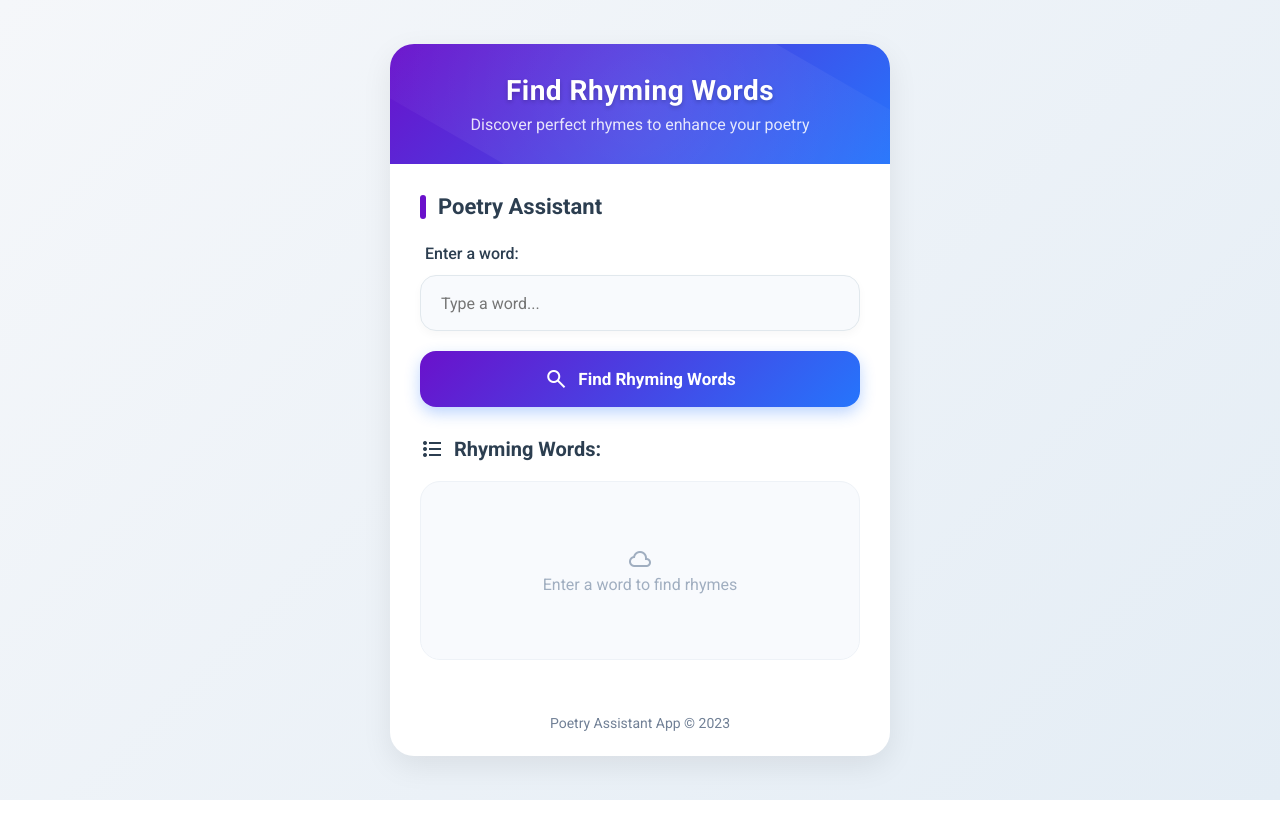
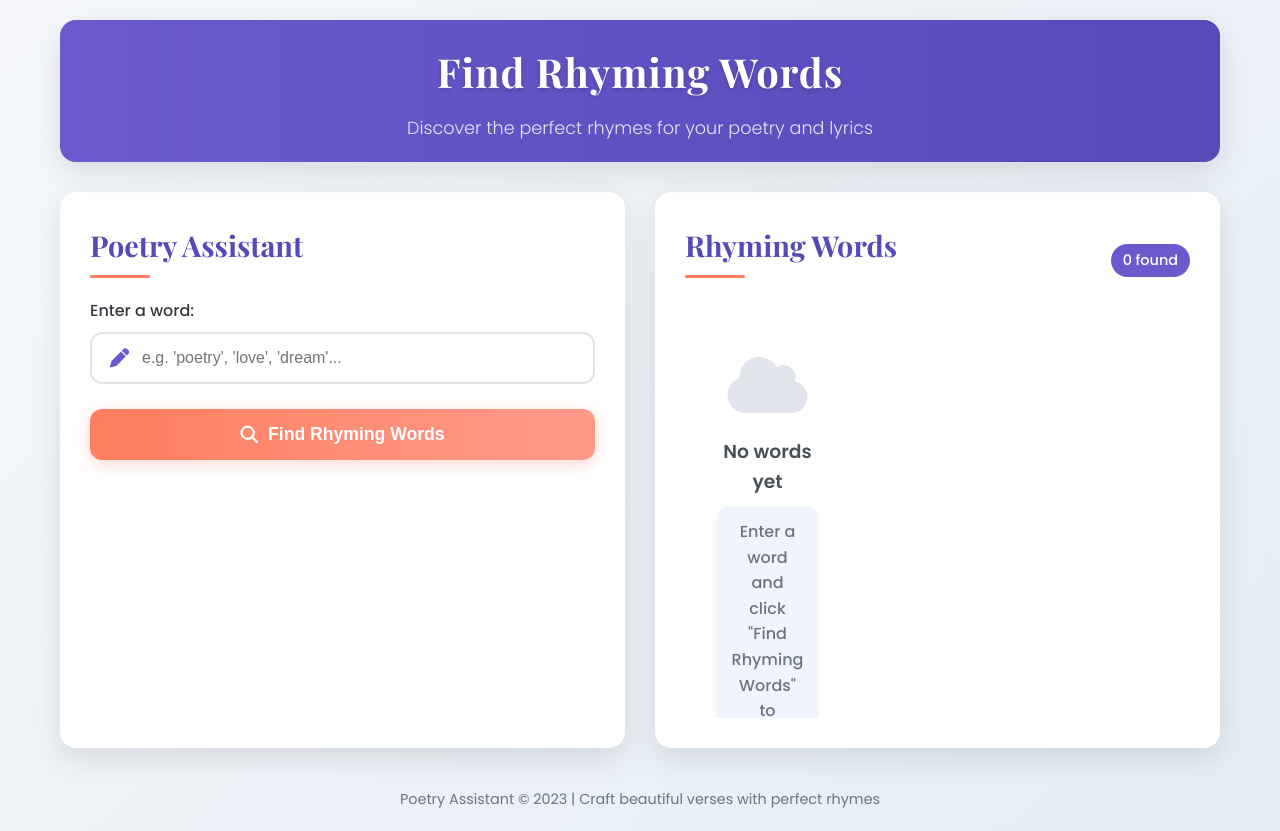
Before and after one commit to MeekBerbenburgh/POETRY-FILE, a plain HTML site: page index.html in a window 1280 px wide. Before the commit the page ends 800 px from the top, so only its background shows below. Drawn offline with nearby package versions, Linux system fonts and the light colour scheme.

Commit message:
Update index.html
5

```diff
--- a/index.html
+++ b/index.html
@@ -3,246 +3,280 @@
 <head>
     <meta charset="UTF-8">
     <meta name="viewport" content="width=device-width, initial-scale=1.0">
-    <title>Poetry Assistant App</title>
-    <link rel="stylesheet" href="https://fonts.googleapis.com/css2?family=Roboto:wght@300;400;500;700&display=swap">
-    <link rel="stylesheet" href="https://fonts.googleapis.com/css2?family=Material+Symbols+Outlined:opsz,wght,FILL,GRAD@20..48,100..700,0..1,-50..200">
+    <title>Poetry Assistant | Modern Rhyme Finder</title>
+    <link rel="stylesheet" href="https://cdnjs.cloudflare.com/ajax/libs/font-awesome/6.4.0/css/all.min.css">
+    <link href="https://fonts.googleapis.com/css2?family=Poppins:wght@300;400;500;600;700&family=Playfair+Display:wght@400;500;700&display=swap" rel="stylesheet">
     <style>
         * {
             margin: 0;
             padding: 0;
             box-sizing: border-box;
-            font-family: 'Roboto', sans-serif;
+        }
+
+        :root {
+            --primary: #6a5acd;
+            --primary-dark: #5649b8;
+            --secondary: #ff7e5f;
+            --light: #f8f9fa;
+            --dark: #343a40;
+            --success: #28a745;
+            --card-bg: #ffffff;
+            --shadow: 0 10px 30px rgba(0, 0, 0, 0.1);
+            --transition: all 0.3s ease;
         }
 
         body {
+            font-family: 'Poppins', sans-serif;
             background: linear-gradient(135deg, #f5f7fa 0%, #e4edf5 100%);
+            color: var(--dark);
+            line-height: 1.6;
             min-height: 100vh;
-            display: flex;
-            justify-content: center;
-            align-items: center;
             padding: 20px;
-            color: #333;
         }
 
         .container {
-            width: 100%;
-            max-width: 500px;
-            background: white;
-            border-radius: 24px;
-            box-shadow: 0 10px 30px rgba(0, 0, 0, 0.08);
-            overflow: hidden;
+            max-width: 1200px;
+            margin: 0 auto;
+            padding: 0 20px;
         }
 
-        .header {
-            background: linear-gradient(135deg, #6a11cb 0%, #2575fc 100%);
-            padding: 30px 20px;
-            text-align: center;
+        .nav {
+            background: linear-gradient(90deg, var(--primary) 0%, var(--primary-dark) 100%);
+            padding: 20px 30px;
+            border-radius: 16px;
+            box-shadow: var(--shadow);
+            margin-bottom: 30px;
             position: relative;
             overflow: hidden;
         }
 
-        .header::before {
+        .nav::before {
             content: "";
             position: absolute;
-            top: -50%;
-            left: -50%;
-            width: 200%;
-            height: 200%;
-            background: radial-gradient(circle, rgba(255,255,255,0.1) 0%, rgba(255,255,255,0) 70%);
-            transform: rotate(30deg);
+            top: -10px;
+            left: -10px;
+            right: -10px;
+            bottom: -10px;
+            background: linear-gradient(90deg, var(--primary) 0%, var(--secondary) 100%);
+            z-index: -1;
+            filter: blur(20px);
+            opacity: 0.5;
         }
 
-        h1 {
+        .nav h1 {
             color: white;
-            font-size: 28px;
+            text-align: center;
+            font-size: 2.5rem;
             font-weight: 700;
-            margin-bottom: 8px;
-            position: relative;
+            letter-spacing: 1px;
             text-shadow: 0 2px 4px rgba(0,0,0,0.2);
-            letter-spacing: 0.5px;
+            font-family: 'Playfair Display', serif;
         }
 
-        .header p {
-            color: rgba(255, 255, 255, 0.85);
-            font-size: 16px;
-            max-width: 400px;
-            margin: 0 auto;
-            position: relative;
+        .nav p {
+            color: rgba(255,255,255,0.85);
+            text-align: center;
+            font-size: 1.1rem;
+            max-width: 600px;
+            margin: 10px auto 0;
+            font-weight: 300;
         }
 
         .content {
+            display: flex;
+            gap: 30px;
+            flex-wrap: wrap;
+        }
+
+        .input-section {
+            flex: 1;
+            min-width: 300px;
+            background: var(--card-bg);
+            border-radius: 16px;
             padding: 30px;
+            box-shadow: var(--shadow);
+        }
+
+        .result-section {
+            flex: 1;
+            min-width: 300px;
+            background: var(--card-bg);
+            border-radius: 16px;
+            padding: 30px;
+            box-shadow: var(--shadow);
+            display: flex;
+            flex-direction: column;
         }
 
         h2 {
-            font-size: 22px;
-            color: #2c3e50;
-            margin-bottom: 25px;
-            font-weight: 600;
+            font-family: 'Playfair Display', serif;
+            color: var(--primary-dark);
+            margin-bottom: 20px;
+            font-size: 1.8rem;
             position: relative;
-            display: flex;
-            align-items: center;
-            gap: 12px;
+            padding-bottom: 10px;
         }
 
-        h2::before {
+        h2::after {
             content: "";
-            display: block;
-            width: 6px;
-            height: 24px;
-            background: #6a11cb;
+            position: absolute;
+            bottom: 0;
+            left: 0;
+            width: 60px;
+            height: 3px;
+            background: var(--secondary);
             border-radius: 3px;
         }
 
         .input-group {
-            margin-bottom: 30px;
+            margin-bottom: 25px;
         }
 
         label {
             display: block;
+            margin-bottom: 8px;
             font-weight: 500;
-            margin-bottom: 12px;
-            color: #2c3e50;
-            font-size: 16px;
-            padding-left: 5px;
+            color: var(--dark);
         }
 
         .input-container {
             position: relative;
-            margin-bottom: 20px;
         }
 
-        #userInput {
+        input[type="text"] {
             width: 100%;
-            padding: 16px 20px;
-            border: none;
-            border-radius: 16px;
-            font-size: 16px;
-            transition: all 0.3s ease;
-            background: #f8fafd;
-            box-shadow: 0 4px 10px rgba(0, 0, 0, 0.03);
-            border: 1px solid #e1e8ed;
-            height: 56px;
+            padding: 15px 20px 15px 50px;
+            border: 2px solid #e1e5eb;
+            border-radius: 12px;
+            font-size: 1rem;
+            transition: var(--transition);
+            outline: none;
         }
 
-        #userInput:focus {
-            outline: none;
-            border-color: #6a11cb;
-            box-shadow: 0 0 0 4px rgba(106, 17, 203, 0.1);
+        input[type="text"]:focus {
+            border-color: var(--primary);
+            box-shadow: 0 0 0 3px rgba(106, 90, 205, 0.2);
+        }
+
+        .input-icon {
+            position: absolute;
+            left: 20px;
+            top: 50%;
+            transform: translateY(-50%);
+            color: var(--primary);
+            font-size: 1.2rem;
         }
 
         button {
-            background: linear-gradient(135deg, #6a11cb 0%, #2575fc 100%);
+            background: linear-gradient(90deg, var(--secondary) 0%, #ff9a8b 100%);
             color: white;
             border: none;
+            padding: 15px 30px;
+            font-size: 1.1rem;
+            font-weight: 600;
+            border-radius: 12px;
+            cursor: pointer;
+            transition: var(--transition);
+            box-shadow: 0 4px 15px rgba(255, 126, 95, 0.3);
             width: 100%;
-            padding: 16px;
-            border-radius: 16px;
-            font-size: 17px;
-            font-weight: 600;
-            cursor: pointer;
-            transition: all 0.3s ease;
-            box-shadow: 0 6px 15px rgba(37, 117, 252, 0.3);
             display: flex;
+            align-items: center;
             justify-content: center;
-            align-items: center;
             gap: 10px;
-            height: 56px;
         }
 
         button:hover {
-            transform: translateY(-2px);
-            box-shadow: 0 8px 20px rgba(37, 117, 252, 0.4);
+            transform: translateY(-3px);
+            box-shadow: 0 7px 20px rgba(255, 126, 95, 0.4);
         }
 
         button:active {
             transform: translateY(0);
         }
 
-        h3 {
-            font-size: 20px;
-            color: #2c3e50;
+        .result-header {
+            display: flex;
+            justify-content: space-between;
+            align-items: center;
             margin-bottom: 20px;
-            font-weight: 600;
-            display: flex;
-            align-items: center;
-            gap: 10px;
+        }
+
+        .result-count {
+            background: var(--primary);
+            color: white;
+            padding: 5px 12px;
+            border-radius: 20px;
+            font-size: 0.9rem;
+            font-weight: 500;
         }
 
         #result {
-            background: #f8fafd;
-            border-radius: 20px;
-            padding: 25px;
-            min-height: 150px;
-            border: 1px solid #eef2f7;
             display: grid;
             grid-template-columns: repeat(auto-fill, minmax(120px, 1fr));
             gap: 15px;
+            flex-grow: 1;
+            max-height: 400px;
+            overflow-y: auto;
+            padding: 5px;
         }
 
-        .word-card {
-            background: white;
-            padding: 15px;
-            border-radius: 14px;
+        #result p {
+            background: #f0f4ff;
+            padding: 12px 15px;
+            border-radius: 10px;
             text-align: center;
             font-weight: 500;
-            box-shadow: 0 4px 12px rgba(0, 0, 0, 0.03);
-            transition: all 0.3s ease;
-            border: 1px solid #f0f4f8;
-            animation: popIn 0.4s ease-out;
-            font-size: 17px;
+            box-shadow: 0 3px 8px rgba(0,0,0,0.05);
+            transition: var(--transition);
+            cursor: default;
         }
 
-        .word-card:hover {
+        #result p:hover {
+            background: var(--primary);
+            color: white;
             transform: translateY(-3px);
-            box-shadow: 0 6px 15px rgba(0, 0, 0, 0.08);
-            border-color: #e1e8ed;
-        }
-
-        @keyframes popIn {
-            0% { opacity: 0; transform: scale(0.8); }
-            100% { opacity: 1; transform: scale(1); }
         }
 
         .empty-state {
-            grid-column: 1 / -1;
+            display: flex;
+            flex-direction: column;
+            align-items: center;
+            justify-content: center;
             text-align: center;
-            padding: 40px 0;
-            color: #a0aec0;
-            font-size: 16px;
+            flex-grow: 1;
+            color: #6c757d;
+            padding: 30px;
+        }
+
+        .empty-state i {
+            font-size: 4rem;
+            margin-bottom: 20px;
+            color: #e1e5eb;
+        }
+
+        .empty-state h3 {
+            font-weight: 600;
+            margin-bottom: 10px;
+            color: #495057;
         }
 
         .footer {
             text-align: center;
-            color: #718096;
-            padding: 25px;
-            font-size: 14px;
+            margin-top: 40px;
+            color: #6c757d;
+            font-size: 0.9rem;
         }
 
-        .icon {
-            font-size: 22px;
-            vertical-align: middle;
+        @media (max-width: 768px) {
+            .content {
+                flex-direction: column;
             }
 
-        @media (max-width: 500px) {
-            .container {
-                border-radius: 20px;
-            }
-
-            .content {
-                padding: 25px;
-            }
-
-            h1 {
-                font-size: 24px;
-            }
-
-            h2 {
-                font-size: 20px;
+            .nav h1 {
+                font-size: 2rem;
             }
 
             #result {
-                padding: 20px;
                 grid-template-columns: repeat(auto-fill, minmax(100px, 1fr));
             }
         }
@@ -250,100 +284,144 @@
 </head>
 <body>
     <div class="container">
-        <div class="header">
+        <div class="nav">
             <h1>Find Rhyming Words</h1>
-            <p>Discover perfect rhymes to enhance your poetry</p>
+            <p>Discover the perfect rhymes for your poetry and lyrics</p>
         </div>
 
         <div class="content">
+            <div class="input-section">
                 <h2>Poetry Assistant</h2>
 
                 <div class="input-group">
                     <label for="userInput">Enter a word:</label>
                     <div class="input-container">
-                    <input type="text" id="userInput" placeholder="Type a word..." />
+                        <i class="fas fa-pen input-icon"></i>
+                        <input type="text" id="userInput" placeholder="e.g. 'poetry', 'love', 'dream'...">
                     </div>
+                </div>
+
                 <button onclick="fetchAndFindRhymingWords()">
-                    <span class="material-symbols-outlined">search</span>
+                    <i class="fas fa-search"></i>
                     Find Rhyming Words
                 </button>
             </div>
 
-            <h3>
-                <span class="material-symbols-outlined">format_list_bulleted</span>
-                Rhyming Words:
-            </h3>
+            <div class="result-section">
+                <div class="result-header">
+                    <h2>Rhyming Words</h2>
+                    <div class="result-count" id="resultCount">0 found</div>
+                </div>
+
                 <div id="result">
                     <div class="empty-state">
-                    <span class="material-symbols-outlined">cloud</span>
-                    <p>Enter a word to find rhymes</p>
+                        <i class="fas fa-cloud"></i>
+                        <h3>No words yet</h3>
+                        <p>Enter a word and click "Find Rhyming Words" to discover rhymes</p>
+                    </div>
                 </div>
             </div>
         </div>
 
         <div class="footer">
-            <p>Poetry Assistant App &copy; 2023</p>
+            <p>Poetry Assistant &copy; 2023 | Craft beautiful verses with perfect rhymes</p>
         </div>
     </div>
 
-    <script src="PoetryAssistant.js"></script>
+    <script>
+        // Function to find rhyming words
+        function findRhymingWords(userWord, allWords) {
+            var rhymingWords = [];
 
-    <script>
-        // This script would be in PoetryAssistant.js - keeping it here just for demonstration
-        // In reality, the actual implementation would be in the external file
+            // Trim user input
+            userWord = userWord.trim();
+
+            // Iterate through all words
+            for (var i = 0; i < allWords.length; i++) {
+                var currentWord = allWords[i].trim();
+
+                // Check if the last two characters of the current word match the user's input
+                if (currentWord.slice(-3) == userWord.slice(-3)) {
+                    rhymingWords.push(currentWord);
+                }
+            }
+
+            // Return the array of rhyming words
+            return rhymingWords;
+        }
+
+        // Function to fetch word list and find rhyming words
         function fetchAndFindRhymingWords() {
-            const input = document.getElementById('userInput').value.trim().toLowerCase();
-            const resultDiv = document.getElementById('result');
+            var userInput = document.getElementById('userInput').value;
 
-            // Clear previous results
-            resultDiv.innerHTML = '';
+            if (!userInput) {
+                alert("Please enter a word to find rhymes");
+                return;
+            }
 
-            if (!input) {
-                resultDiv.innerHTML = `
+            // Show loading state
+            document.getElementById('result').innerHTML = `
                 <div class="empty-state">
-                        <span class="material-symbols-outlined">error</span>
-                        <p>Please enter a word</p>
+                    <i class="fas fa-spinner fa-spin"></i>
+                    <h3>Finding rhymes...</h3>
+                    <p>Searching for words that rhyme with "${userInput}"</p>
+                </div>
+            `;
+
+            // Simulate network delay for demo
+            setTimeout(() => {
+                // Fetch word list from a remote file
+                fetch('./Assets/wordlist.txt')
+                    .then(response => response.text())
+                    .then(data => {
+                        // Convert the string of words to an array
+                        var allWords = data.split("\n");
+
+                        // Find rhyming words using the function
+                        var rhymingWords = findRhymingWords(userInput, allWords);
+
+                        // Store the result in a variable
+                        displayRhymingWords(rhymingWords);
+                    })
+                    .catch(error => {
+                        console.error('Error:', error);
+                        document.getElementById('result').innerHTML = `
+                            <div class="empty-state">
+                                <i class="fas fa-exclamation-triangle"></i>
+                                <h3>Error loading words</h3>
+                                <p>Please check your connection and try again</p>
+                            </div>
+                        `;
+                    });
+            }, 800);
+        }
+
+        // Function to display rhyming words
+        function displayRhymingWords(words) {
+            var resultContainer = document.getElementById('result');
+            var resultCount = document.getElementById('resultCount');
+
+            resultCount.textContent = words.length + " found";
+            resultContainer.innerHTML = '';
+
+            if (words.length === 0) {
+                resultContainer.innerHTML = `
+                    <div class="empty-state">
+                        <i class="fas fa-meh"></i>
+                        <h3>No rhymes found</h3>
+                        <p>Try a different word to find rhyming matches</p>
                     </div>
                 `;
                 return;
             }
 
-            // Mock rhyming words data for demonstration
-            const mockRhymes = {
-                "love": ["dove", "above", "glove", "shove", "of", "prove"],
-                "dream": ["seem", "theme", "cream", "beam", "stream", "extreme"],
-                "sky": ["high", "fly", "bye", "cry", "dry", "shy"],
-                "light": ["night", "bright", "sight", "right", "fight", "kite"],
-                "heart": ["start", "apart", "art", "cart", "smart", "chart"]
-            };
-
-            // Simulate API call delay
-            setTimeout(() => {
-                if (mockRhymes[input]) {
-                    mockRhymes[input].forEach(word => {
-                        const wordCard = document.createElement('div');
-                        wordCard.className = 'word-card';
-                        wordCard.textContent = word;
-                        resultDiv.appendChild(wordCard);
-                    });
-                } else {
-                    resultDiv.innerHTML = `
-                        <div class="empty-state">
-                            <span class="material-symbols-outlined">search_off</span>
-                            <p>No rhymes found for "${input}"</p>
-                            <p>Try words like "love", "dream", or "sky"</p>
-                        </div>
-                    `;
+            for (let i = 0; i < words.length; i++) {
+                var word = words[i];
+                var paragraph = document.createElement('p');
+                paragraph.textContent = word;
+                resultContainer.appendChild(paragraph);
             }
-            }, 600);
         }
-
-        // Add keyboard support
-        document.getElementById('userInput').addEventListener('keypress', function(e) {
-            if (e.key === 'Enter') {
-                fetchAndFindRhymingWords();
-            }
-        });
     </script>
 </body>
 </html>
```
Lines whose indentation alone changed are shown as unchanged.
